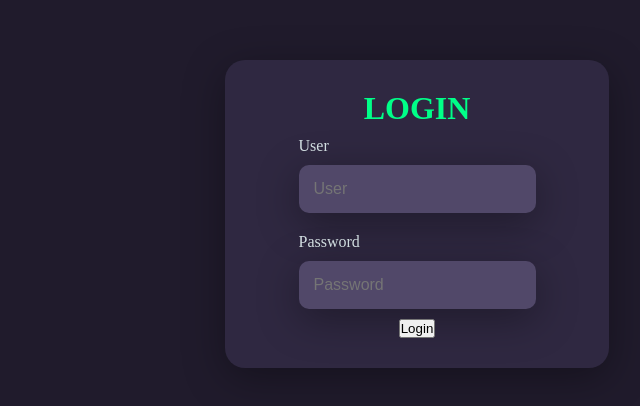
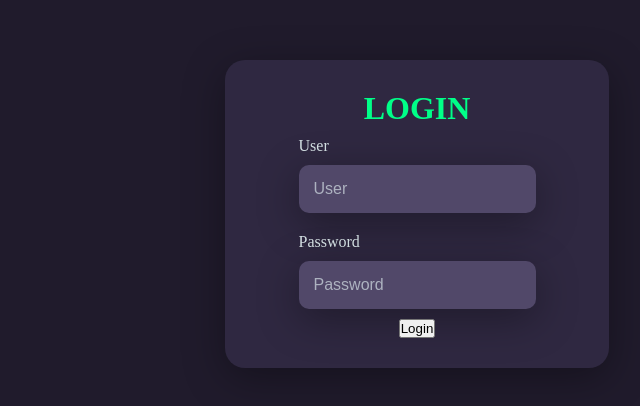
Before and after one commit to Nigraum/login-page, a plain HTML site: page index.html in a window 1280 px wide. Shown: the part 186-592 px from the top of the page, 543-1183 px from the left. Drawn offline with Linux system fonts and the light colour scheme.

Commit message:
Styling placeholder

```diff
--- a/assets/styles.css
+++ b/assets/styles.css
@@ -85,3 +85,7 @@
   color: var(--input-text);
   margin-bottom: 10px;
 }
+
+.textfield > input::placeholder {
+  color: #f0ffff94;
+}
```
